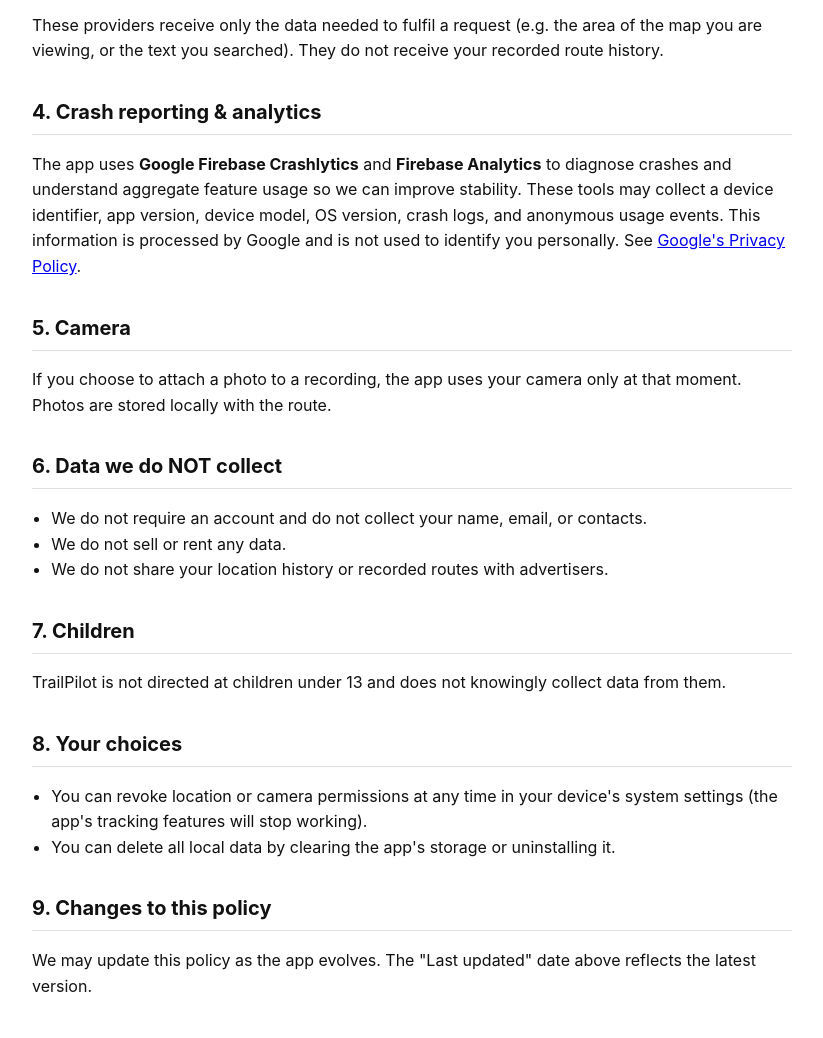
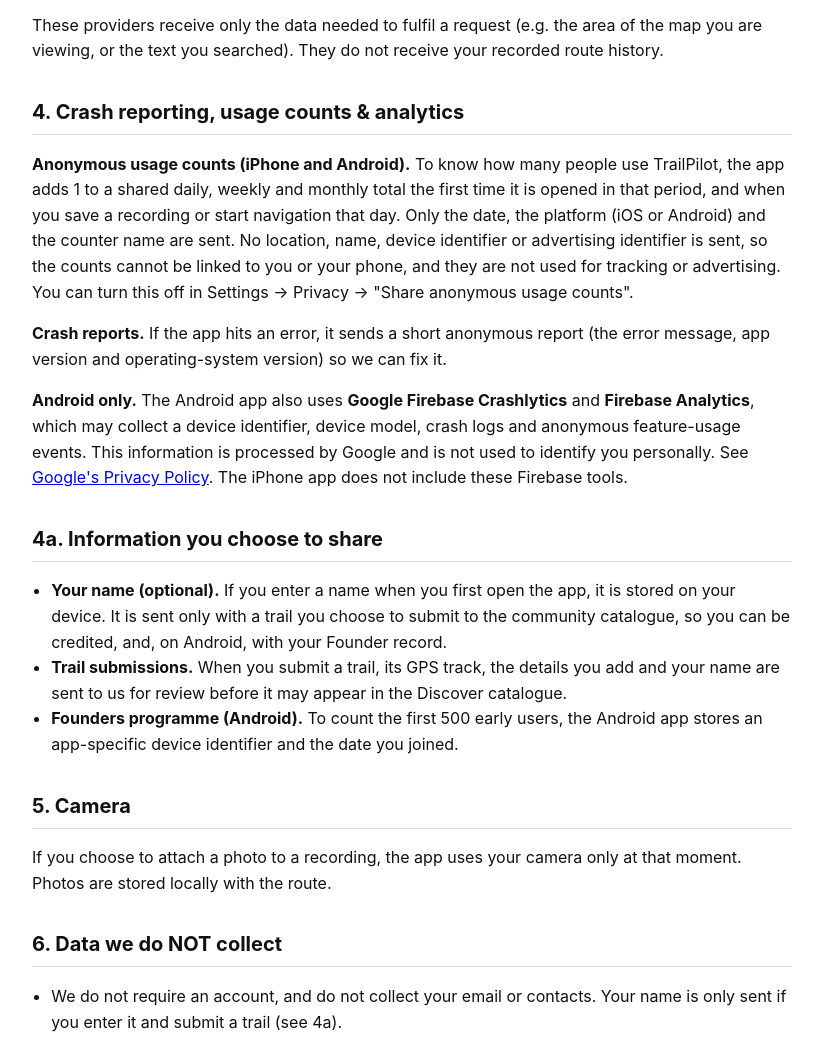
Before and after one commit to aimmetafy81/trailpilot-legal, a plain HTML site: page index.html in a window 1280 px wide. Shown: the part 1073-2111 px from the top of the page, without its empty margins (228-1051 px from the left). Drawn offline with Linux system fonts and the light colour scheme.

Commit message:
Privacy policy: anonymous usage counts, crash reports, optional name, trail submissions, Founders (Android)

```diff
--- a/index.html
+++ b/index.html
@@ -19,7 +19,7 @@
 </head>
 <body>
   <h1>TrailPilot — Privacy Policy</h1>
-  <p class="muted">Last updated: 28 May 2026</p>
+  <p class="muted">Last updated: 26 October 2026</p>
 
   <p>
     TrailPilot ("the app", "we", "us") is a GPS navigation and route-recording
@@ -64,16 +64,39 @@
      area of the map you are viewing, or the text you searched). They do not
      receive your recorded route history.</p>
 
-  <h2>4. Crash reporting & analytics</h2>
-  <p>
-    The app uses <strong>Google Firebase Crashlytics</strong> and
-    <strong>Firebase Analytics</strong> to diagnose crashes and understand
-    aggregate feature usage so we can improve stability. These tools may collect
-    a device identifier, app version, device model, OS version, crash logs, and
-    anonymous usage events. This information is processed by Google and is not
-    used to identify you personally. See
-    <a href="https://policies.google.com/privacy">Google's Privacy Policy</a>.
-  </p>
+  <h2>4. Crash reporting, usage counts & analytics</h2>
+  <p><strong>Anonymous usage counts (iPhone and Android).</strong> To know how many
+     people use TrailPilot, the app adds 1 to a shared daily, weekly and monthly
+     total the first time it is opened in that period, and when you save a
+     recording or start navigation that day. Only the date, the platform (iOS or
+     Android) and the counter name are sent. No location, name, device identifier
+     or advertising identifier is sent, so the counts cannot be linked to you or
+     your phone, and they are not used for tracking or advertising. You can turn
+     this off in Settings &rarr; Privacy &rarr; "Share anonymous usage counts".</p>
+  <p><strong>Crash reports.</strong> If the app hits an error, it sends a short
+     anonymous report (the error message, app version and operating-system
+     version) so we can fix it.</p>
+  <p><strong>Android only.</strong> The Android app also uses
+     <strong>Google Firebase Crashlytics</strong> and <strong>Firebase Analytics</strong>,
+     which may collect a device identifier, device model, crash logs and anonymous
+     feature-usage events. This information is processed by Google and is not used
+     to identify you personally. See
+     <a href="https://policies.google.com/privacy">Google's Privacy Policy</a>.
+     The iPhone app does not include these Firebase tools.</p>
+
+  <h2>4a. Information you choose to share</h2>
+  <ul>
+    <li><strong>Your name (optional).</strong> If you enter a name when you first open
+        the app, it is stored on your device. It is sent only with a trail you choose
+        to submit to the community catalogue, so you can be credited, and, on Android,
+        with your Founder record.</li>
+    <li><strong>Trail submissions.</strong> When you submit a trail, its GPS track,
+        the details you add and your name are sent to us for review before it may
+        appear in the Discover catalogue.</li>
+    <li><strong>Founders programme (Android).</strong> To count the first 500 early
+        users, the Android app stores an app-specific device identifier and the date
+        you joined.</li>
+  </ul>
 
   <h2>5. Camera</h2>
   <p>If you choose to attach a photo to a recording, the app uses your camera
@@ -81,7 +104,7 @@
 
   <h2>6. Data we do NOT collect</h2>
   <ul>
-    <li>We do not require an account and do not collect your name, email, or contacts.</li>
+    <li>We do not require an account, and do not collect your email or contacts. Your name is only sent if you enter it and submit a trail (see 4a).</li>
     <li>We do not sell or rent any data.</li>
     <li>We do not share your location history or recorded routes with advertisers.</li>
   </ul>
@@ -92,6 +115,7 @@
   <h2>8. Your choices</h2>
   <ul>
     <li>You can revoke location or camera permissions at any time in your device's system settings (the app's tracking features will stop working).</li>
+    <li>You can turn off anonymous usage counts in Settings &rarr; Privacy.</li>
     <li>You can delete all local data by clearing the app's storage or uninstalling it.</li>
   </ul>
 
```
